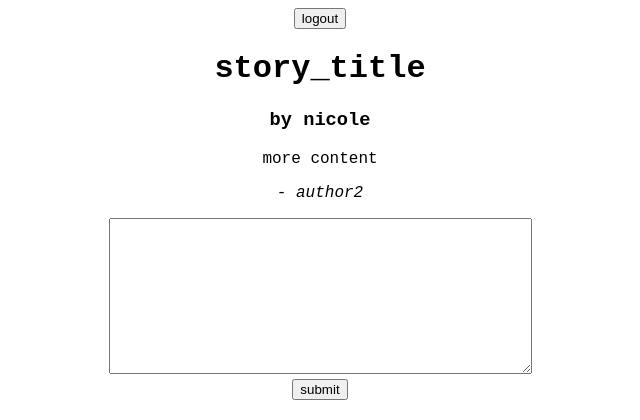
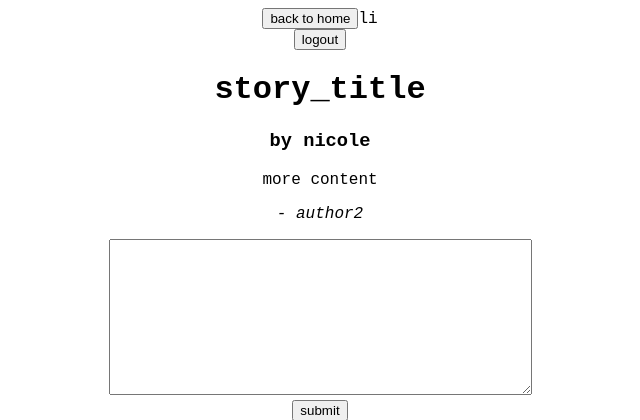
Before and after one commit to xinhuixu/blogdevo, a Flask app: page /story/1 in a window 1280 px wide. Shown: the top 420 px of the page, without its empty margins (320-960 px from the left). Run offline with Flask 2, Linux system fonts and the light colour scheme; a user stored in the database is signed in; data comes from the database, SQL or seed files in the repository.

Commit message:
add home button;

```diff
--- a/templates/story.html
+++ b/templates/story.html
@@ -8,6 +8,9 @@
 
   <body>
 
+    <form action="/home/">
+      <input type="submit" value="back to home">li
+      </form>
     <div class="logout">
     <form action="/logout/">
       <input type="submit" name="logout" value="logout">
```
